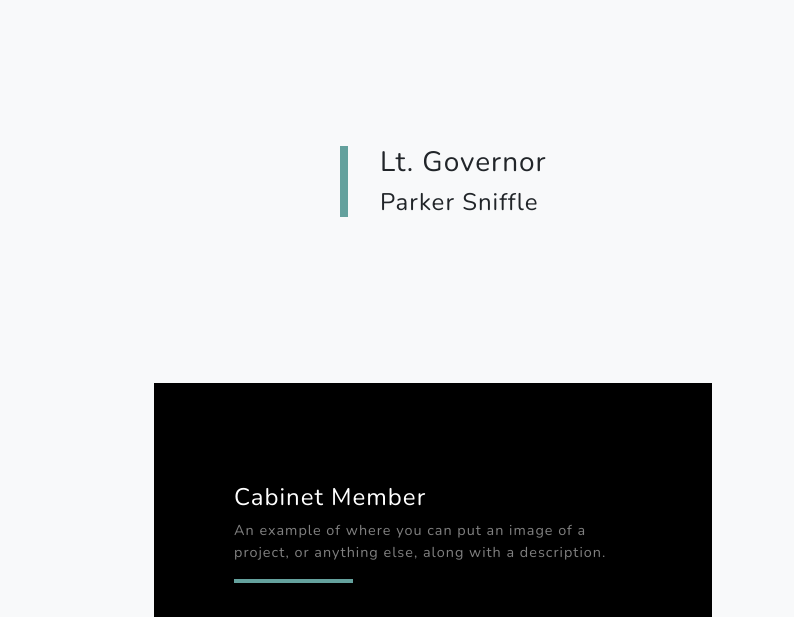
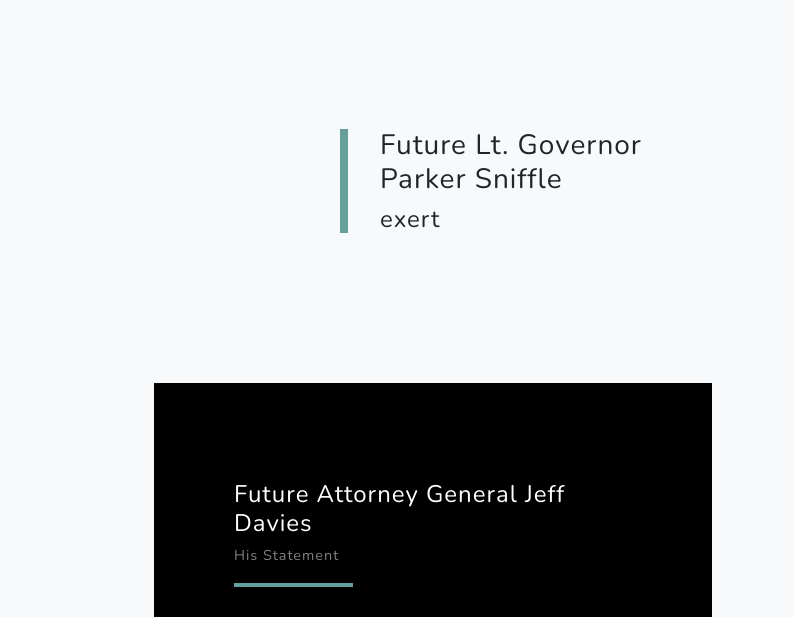
Before and after one commit to Jknox031/Anzus, a plain HTML site: page index.html in a window 1280 px wide. Shown: the part 2820-3437 px from the top of the page, 486-1280 px from the left. Drawn offline with nearby package versions, Linux system fonts and the light colour scheme.

Commit message:
added names

```diff
--- a/index.html
+++ b/index.html
@@ -100,8 +100,8 @@
                     <div class="col-xl-8 col-lg-7"><img class="img-fluid mb-3 mb-lg-0" src="https://i.gyazo.com/9176023a12926adb69c2afd821f89b4d.png" alt="" /></div>
                     <div class="col-xl-4 col-lg-5">
                         <div class="featured-text text-center text-lg-left">
-                            <h3>Lt. Governor</h3>
-                            <h4>Parker Sniffle</h4>
+                            <h3>Future Lt. Governor Parker Sniffle</h3>
+                            <h4>exert</h4>
                             <p class="text-black-50 mb-0">
 
                             </div>
@@ -114,8 +114,8 @@
                         <div class="bg-black text-center h-100 project">
                             <div class="d-flex h-100">
                                 <div class="project-text w-100 my-auto text-center text-lg-left">
-                                    <h4 class="text-white">Cabinet Member</h4>
-                                    <p class="mb-0 text-white-50">An example of where you can put an image of a project, or anything else, along with a description.</p>
+                                    <h4 class="text-white">Future Attorney General Jeff Davies</h4>
+                                    <p class="mb-0 text-white-50">His Statement </p>
                                     <hr class="d-none d-lg-block mb-0 ml-0" />
                                 </div>
                             </div>
```
